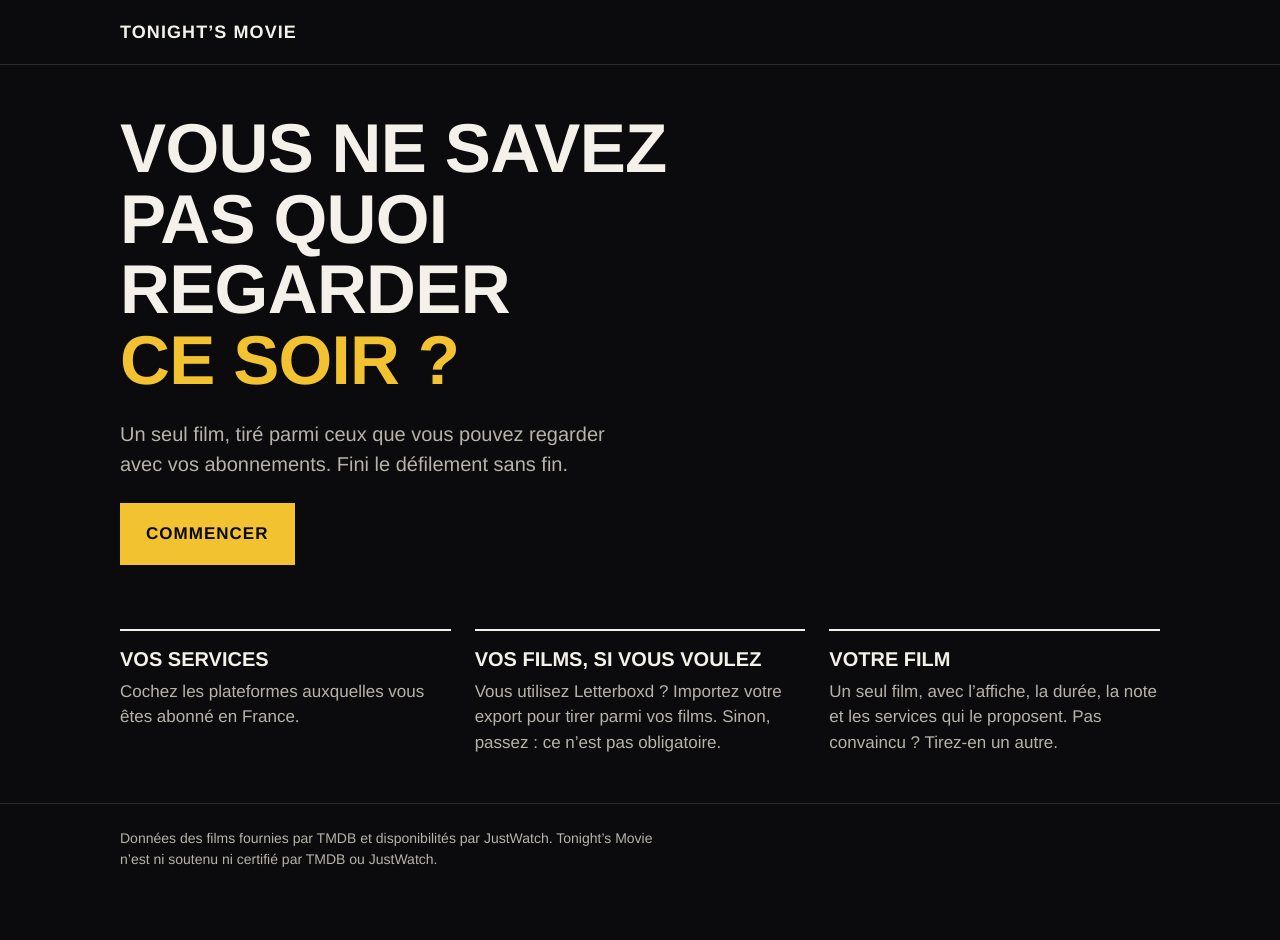
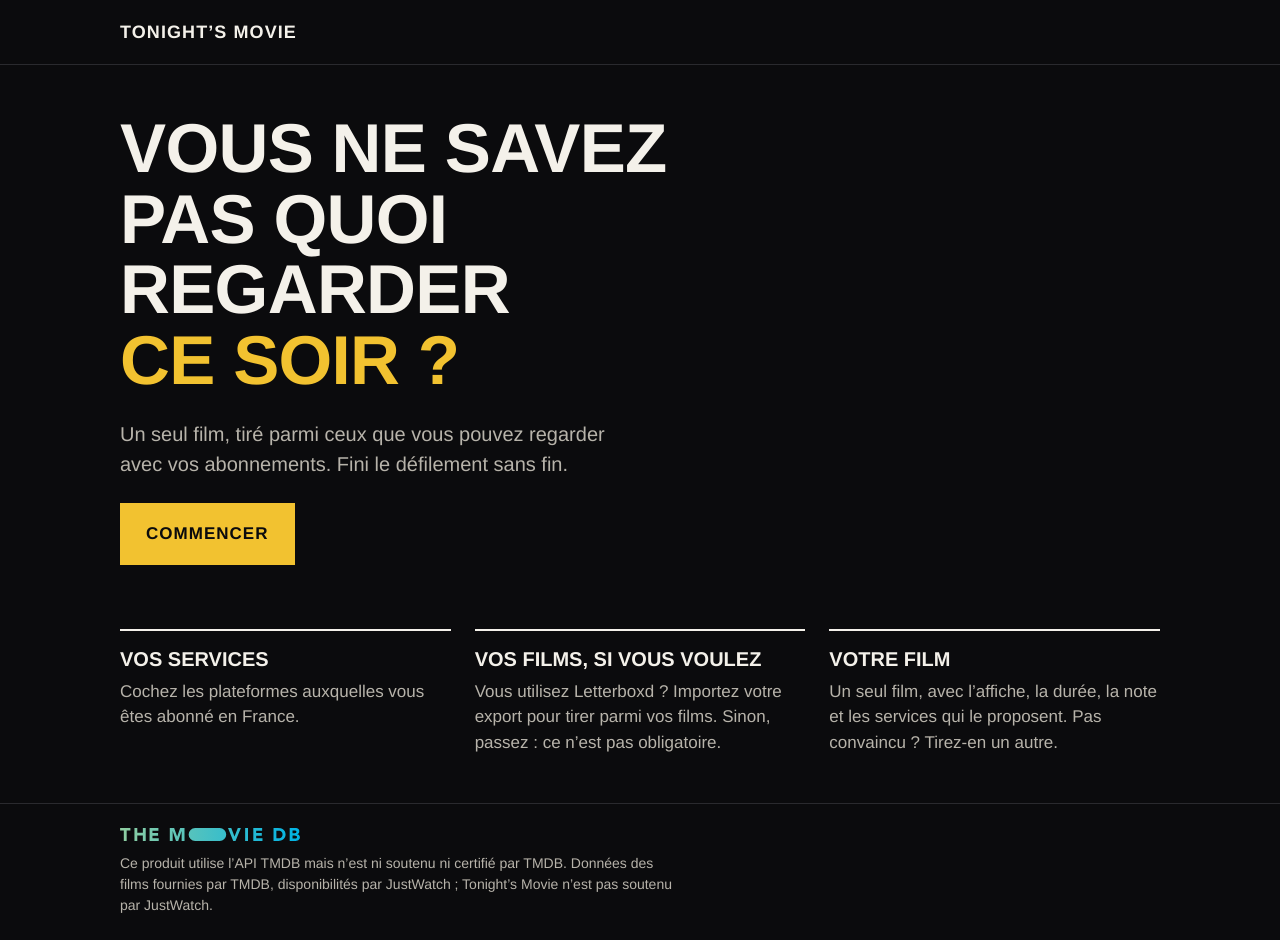
Before and after one commit to tblt-gr/tonight-movie, a Next.js app: page / in a window 1280 px wide. Before the commit the page ends 894 px from the top, so only its background shows below. Built offline with nearby package versions, Linux system fonts and the light colour scheme; a web font is replaced by a local one.

Commit message:
feat: show the TMDB logo and attribution statement in the footer (#43)

```diff
--- a/app/base.css
+++ b/app/base.css
@@ -557,9 +557,22 @@ svg {
   color: var(--muted);
   font-size: 14px;
 }
+.site-footer-inner {
+  display: grid;
+  gap: var(--s3);
+  justify-items: start;
+}
 .site-footer p {
   margin: 0;
   max-width: 72ch;
+}
+.tmdb-logo {
+  display: block;
+}
+.tmdb-logo img {
+  display: block;
+  width: 180px;
+  height: auto;
 }
 .draw-stage {
   display: grid;
--- a/components/SiteFooter.tsx
+++ b/components/SiteFooter.tsx
@@ -1,10 +1,21 @@
 export function SiteFooter() {
   return (
     <footer className="site-footer">
-      <div className="shell">
+      <div className="shell site-footer-inner">
+        <a
+          className="tmdb-logo"
+          href="https://www.themoviedb.org/"
+          target="_blank"
+          rel="noopener noreferrer"
+          aria-label="The Movie Database (nouvel onglet)"
+        >
+          {/* eslint-disable-next-line @next/next/no-img-element -- Official TMDB logo, served as is. */}
+          <img src="/tmdb-logo.svg" alt="" width={245} height={18} />
+        </a>
         <p>
-          Données des films fournies par TMDB et disponibilités par JustWatch. Tonight’s Movie n’est
-          ni soutenu ni certifié par TMDB ou JustWatch.
+          Ce produit utilise l’API TMDB mais n’est ni soutenu ni certifié par TMDB. Données des
+          films fournies par TMDB, disponibilités par JustWatch ; Tonight’s Movie n’est pas soutenu
+          par JustWatch.
         </p>
       </div>
     </footer>
```
Also changed, not shown: public/tmdb-logo.svg (added), 1 other file (tests, documents, lock files or other folders).
